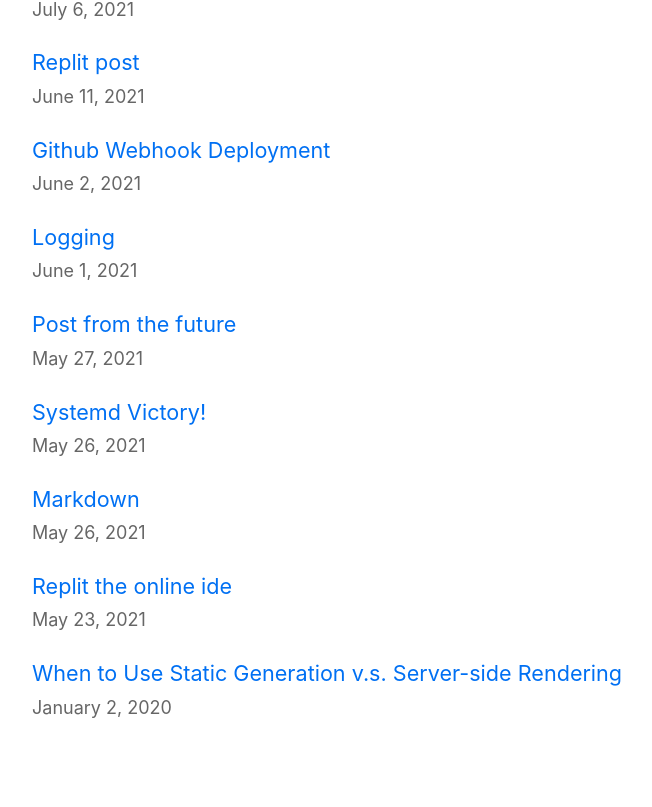
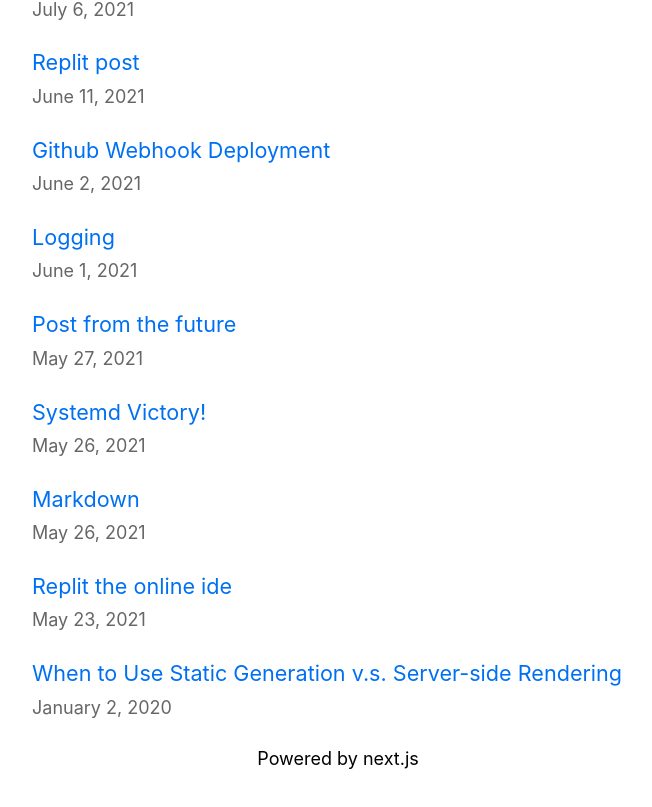
Before and after one commit to kbrandenburg/nextjs-app, a Next.js app: page / in a window 1280 px wide. Shown: the part 685-1492 px from the top of the page, without its empty margins (302-954 px from the left). Built offline with nearby package versions, Linux system fonts and the light colour scheme.

Commit message:
added powered by text in footer
testing github hook which seems to be acting up

```diff
--- a/components/layout.js
+++ b/components/layout.js
@@ -93,8 +93,8 @@
           </Link>
         </div>
       )}
-      <footer className="padding100px headinglarge">
-
+      <footer className={utilStyles.footman}>
+        Powered by next.js
       </footer>
     </div>
 
--- a/pages/posts/first-post.js
+++ b/pages/posts/first-post.js
@@ -1,6 +1,10 @@
 import Layout from '../../components/layout'
 import Link from 'next/link'
 import Head from 'next/head'
+
+//confirmed pages do not run serverside
+//would need to use getStatic or whatever
+//const fs = require('fs')
 
 export default function FirstPost() {
     return (
```
